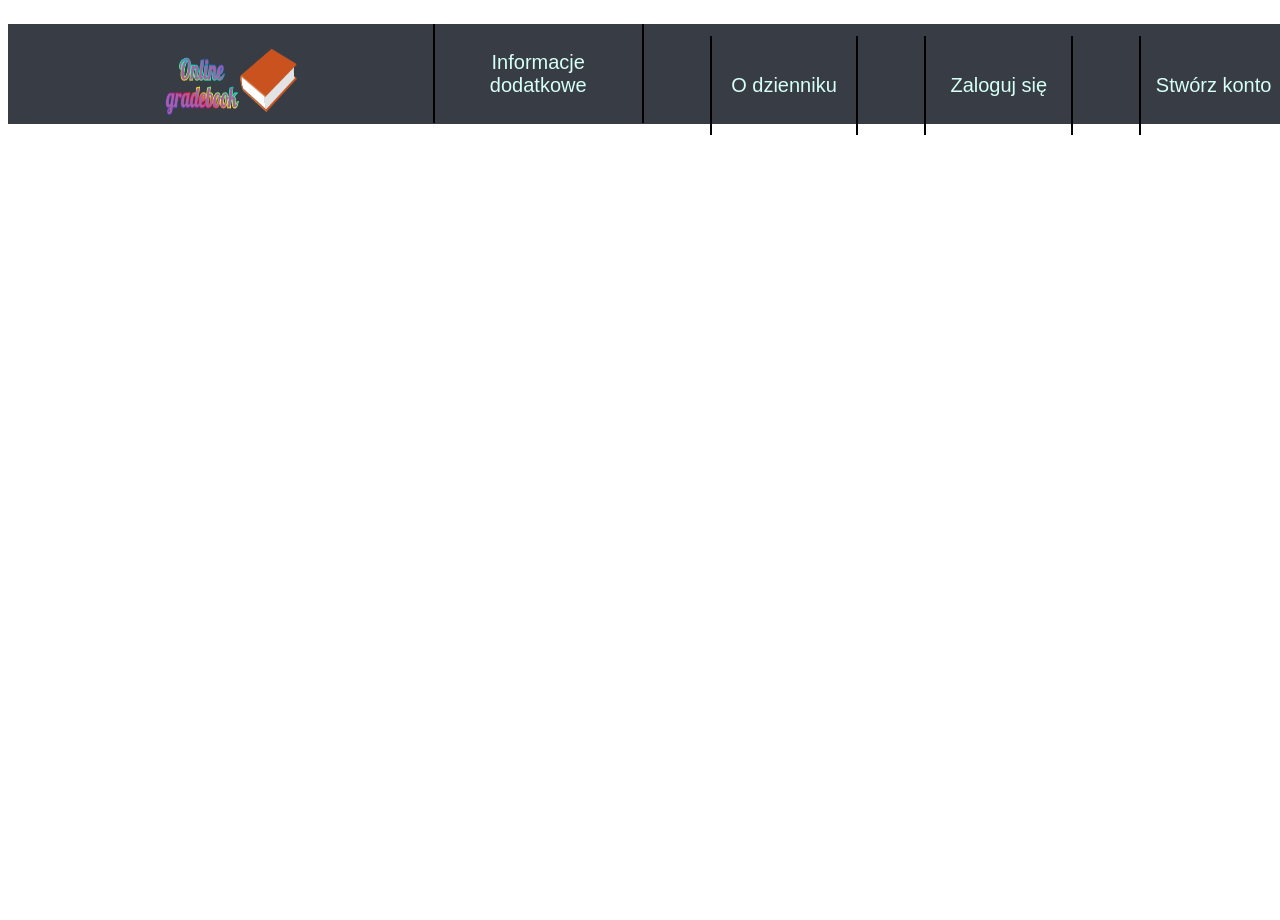
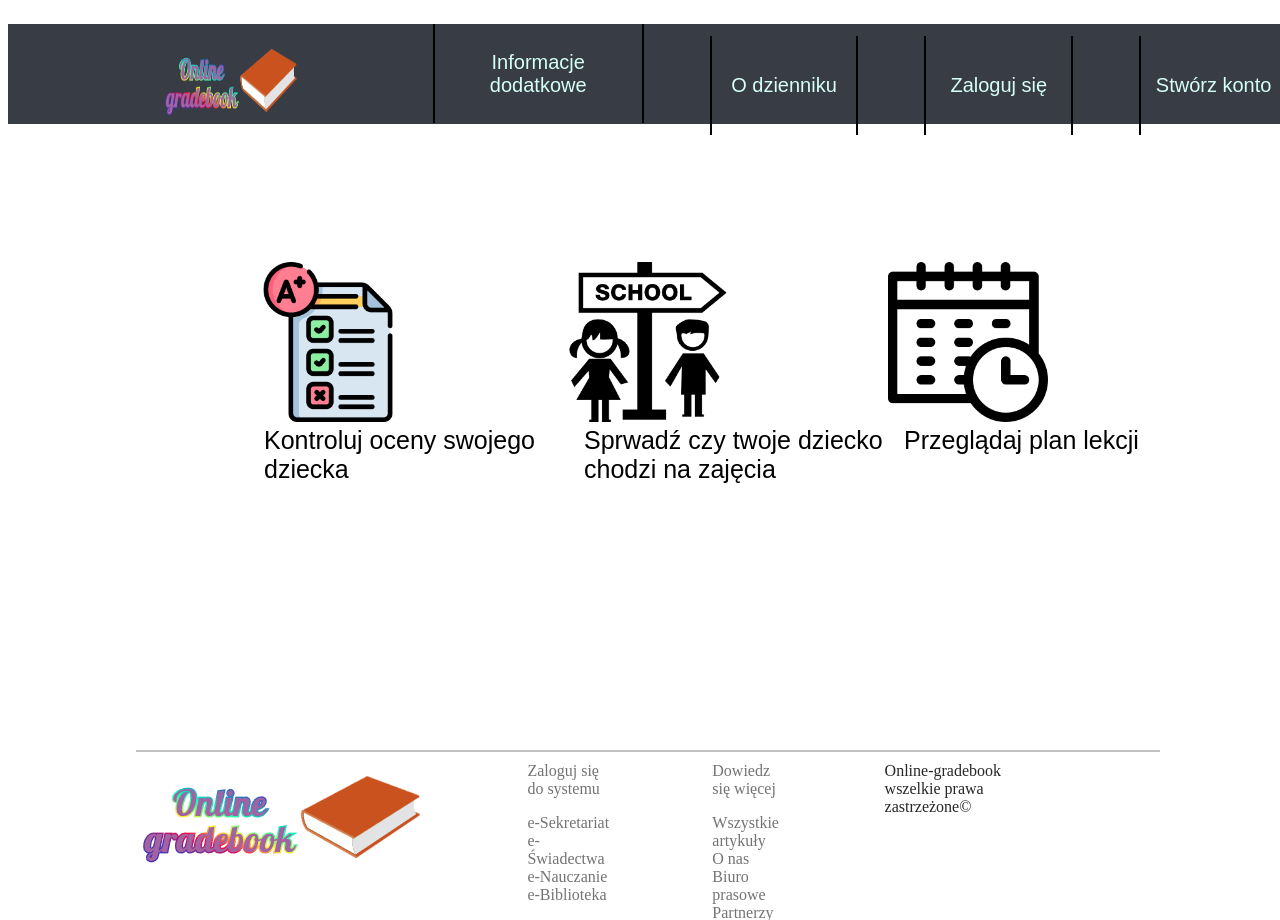
Before and after one commit to MakksP/online-gradebook, a PHP site: page /startPage.php in a window 1280 px wide. Run offline with PHP 8.4, Linux system fonts and the light colour scheme; style sheets or scripts are compiled from the project's sources; some web fonts are replaced.

Commit message:
Start page first version

```diff
--- a/startPage.php
+++ b/startPage.php
@@ -18,7 +18,7 @@
 <main id="main_container">
 
     <nav id="main_panel">
-        <ul>
+        <ul id="nav_list">
             <li>
                 <button id="logo_button"><img src="/images/gradebook_logo.png" alt="gradebook_logo.png" id="logo_image"></button>
             </li>
@@ -37,6 +37,79 @@
         </ul>
     </nav>
 
+    <section id="images_section">
+        <div class="image_div">
+            <img src="images/grades.png" alt="grades.png" id="grades_image" class="start_page_image">
+            <label for="grades_image" class="image_description">Kontroluj oceny swojego dziecka</label>
+        </div>
+
+        <div class="image_div">
+
+            <img src="images/studentInSchool.png" alt="studentInSchool.png" id="student_in_school_image" class="start_page_image">
+            <label for="student_in_school_image" class="image_description">Sprwadź czy twoje dziecko<br> chodzi na zajęcia</label>
+        </div>
+
+        <div class="image_div">
+
+            <img src="images/timetable.png" alt="timetable.png" id="timetable_image" class="start_page_image">
+            <label for="timetable_image" class="image_description">Przeglądaj plan lekcji</label>
+        </div>
+
+    </section>
+
+    <footer id="start_page_footer">
+        <div class="footer_div">
+            <img src="images/gradebook_logo.png" alt="gradebook_logo.png" id="footer_logo_image">
+        </div>
+
+        <div id="login_to_system" class="footer_div">
+            <label>Zaloguj się do systemu</label>
+            <ul class="footer_list">
+                <li>
+                    e-Sekretariat
+                </li>
+                <li>
+                    e-Świadectwa
+                </li>
+                <li>
+                    e-Nauczanie
+                </li>
+                <li>
+                    e-Biblioteka
+                </li>
+            </ul>
+        </div>
+
+        <div id="find_out_more" class="footer_div">
+            <label>Dowiedz się więcej</label>
+            <ul class="footer_list">
+                <li>
+                    Wszystkie artykuły
+                </li>
+                <li>
+                    O nas
+                </li>
+                <li>
+                    Biuro prasowe
+                </li>
+                <li>
+                    Partnerzy
+                </li>
+                <li>
+                    Kariera
+                </li>
+                <li>
+                    Kontakt
+                </li>
+            </ul>
+
+        </div >
+
+        <div id="copyright" class="footer_div">
+            <label>Online-gradebook wszelkie prawa zastrzeżone©</label>
+        </div>
+    </footer>
+
 
 </main>
 
--- a/styles/startPageStyles.scss
+++ b/styles/startPageStyles.scss
@@ -18,7 +18,7 @@
 
 }
 
-ul{
+#nav_list{
   height: 100%;
   list-style: none;
   text-align: right;
@@ -60,3 +60,68 @@ ul{
 #additional_info_button{
   width: 17%
 };
+
+#images_section{
+  width: 100%;
+  height: 60%;
+  display: flex;
+  justify-content: center;
+  align-items: center;
+}
+
+.start_page_image{
+  margin: {
+    left: 5%;
+    right: 5%;
+  };
+  width: 50%;
+}
+
+.image_div{
+  width: 25%;
+  height: 100%;
+  position: relative;
+  top: 25%;
+  left: 5%;
+}
+
+.image_description{
+  display: block;
+  position: relative;
+  left: 10%;
+  @include standard_header_font;
+}
+
+#start_page_footer{
+  width: 80%;
+  height: 15%;
+  border-top: 2px solid $footer_border_color;
+  position: absolute;
+  left: 10%;
+  bottom: 3%;
+  display: flex;
+  padding-top: 10px;
+}
+
+#footer_logo_image{
+  width: 289px;
+  height: 126px;
+}
+
+.footer_div{
+  margin-right: 10%;
+  color: darken($footer_border_color, 30%);
+}
+
+.footer_list{
+  list-style: none;
+  padding: 0;
+  li {
+    position: relative;
+    left: 0;
+  }
+}
+
+#copyright{
+  color: darken($footer_border_color, 60%);
+}
--- a/styles/variables.scss
+++ b/styles/variables.scss
@@ -1,14 +1,10 @@
 $site_background_color: #FFFFFF;
-$pane_color: #2374AB;
 $main_site_font: 'Tilt Neon', sans-serif;
 $form_font_size: 15px;
-$header_font_size: 20px;
+$header_font_size: 25px;
 $white_contrast_color: #D6FFF6;
-$button_color: #4DCCBD;
-$pink_header_color: #FF8484;
-$add_button_color: #1db87f;
 $nav_bar_color: #383c44;
-
+$footer_border_color: #BFC0BF;
 $default_border_properties: (
         width: 3px,
         style: solid,
```
Also changed, not shown: images/grades.png (added), images/studentInSchool.png (added), images/timetable.png (added).
